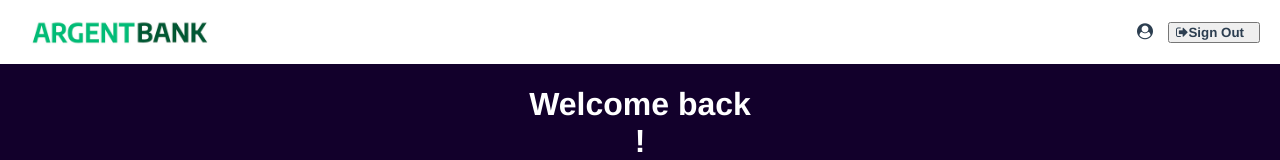
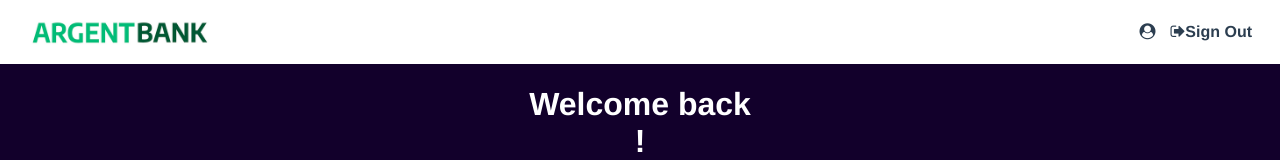
Before and after one commit to SandyTzns/ab-front, a React (Create React App) app: page /signIn/user in a window 1280 px wide. Shown: the top 160 px of the page. Built offline with nearby package versions, Linux system fonts and the light colour scheme.

Commit message:
Fixed logout button to navlink

```diff
--- a/src/components/admin/AdminNav.js
+++ b/src/components/admin/AdminNav.js
@@ -1,5 +1,5 @@
 import React from "react";
-import { NavLink } from "react-router-dom";
+import { NavLink, useNavigate } from "react-router-dom";
 import { useDispatch, useSelector } from "react-redux";
 import argentBankLogo from "../../images/argentBankLogo.png";
 import { logout } from "../../store/auth/auth-slice";
@@ -7,10 +7,12 @@ import { logout } from "../../store/auth/auth-slice";
 export default function AdminNav() {
   const firstName = useSelector((state) => state.AUTH.firstName);
   const dispatch = useDispatch();
+  const navigate = useNavigate();
 
   async function logOut(e) {
     e.preventDefault();
     dispatch(logout());
+    navigate("/./");
   }
 
   return (
@@ -29,12 +31,10 @@ export default function AdminNav() {
             <i className="fa fa-user-circle"></i>
             {firstName}
           </NavLink>
-          <button type="submit" onClick={logOut}>
-            <NavLink className="main-nav-item" to="/./">
-              <i className="fa fa-sign-out"></i>
-              Sign Out
-            </NavLink>
-          </button>
+          <NavLink className="main-nav-item" to="/./" onClick={logOut}>
+            <i className="fa fa-sign-out"></i>
+            Sign Out
+          </NavLink>
         </div>
       </nav>
     </header>
```
